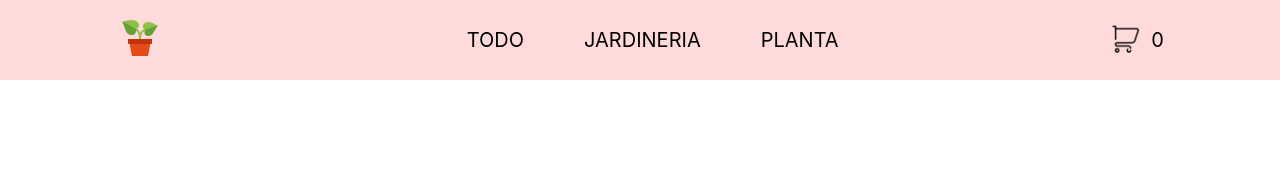
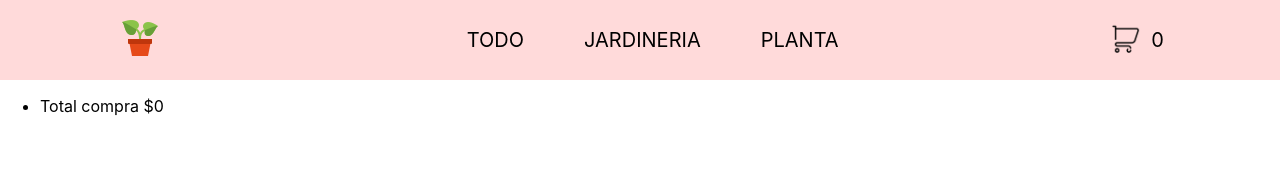
Before and after one commit to Roco210/proyecto-react, a React (Create React App) app: page /cart in a window 1280 px wide. Shown: the top 186 px of the page. Built offline with nearby package versions, Linux system fonts and the light colour scheme.

Commit message:
consulta error

```diff
--- a/src/context/CartProvider.jsx
+++ b/src/context/CartProvider.jsx
@@ -1,4 +1,5 @@
 import { useState } from "react";
+import { createRoutesFromElements } from "react-router";
 import { cartContext } from "./cartContex";
 
 
@@ -29,10 +30,18 @@ const CartProvider = ({children}) => {
       setCart(cartNew)
       console.log(cart)
     };
+
     const initValue= init+1;
     setInit(initValue);
     console.log(init);
   };
+
+  const cartRest =(item)=>{
+    const finder = cart.find((p)=>p.id ===item.id)
+    cart.find((p)=>p.id ===item.id)
+  if(finder){
+    finder.quantity=finder.quantity-1;}}
+
 
 
   const quantityProdsCart = (items)=>{
@@ -40,7 +49,9 @@ const CartProvider = ({children}) => {
       return total;
   };
 
-  return (<cartContext.Provider value={{cart, addItem, dataBase ,setDataBase,product,setProduct, quantityProdsCart,init}}>
+
+
+  return (<cartContext.Provider value={{cart, addItem, dataBase ,setDataBase,product,setProduct, quantityProdsCart,init,cartRest}}>
         {children}
     </cartContext.Provider>)
 
--- a/src/pages/Cart/Cart.jsx
+++ b/src/pages/Cart/Cart.jsx
@@ -1,25 +1,56 @@
-import { useContext } from "react";
+import { useState,useContext,useEffect } from "react";
 import { cartContext } from "../../context/cartContex";
 import "./style.css"
 
 const Cart = () => {
-    const { cart } = useContext(cartContext)
-    console.log(cart)
+    const { cart,init,cartRest} = useContext(cartContext)
+    const[tp,setTp]=useState()
+
+    function  total (cartItems){
+        const price = cartItems.reduce((prev,p)=>prev+p.quantity*p.price,0)
+        return price;
+    };
+    useEffect(()=>{
+
+            const totalPrice=total(cart)
+            setTp(totalPrice)
+
+      },[init])
+
+
+
+
+
+      console.log(cart)
+   console.log (tp)
     return (
         <ul>
             {cart.map((p) => (
                 <li key={p.id} className="cardCart">
-                    <img src={p.image} />
-                    <h4>{p.name}</h4>
-                    <h4>{p.quantity}</h4>
+                    <div>
+                        <img src={p.image} />
+                    </div>
+                    <div>
+                        <h4>{p.name}</h4>
+                    </div>
+                    <div>
+                        <button onClick={()=>cartRest(p)} onChange>-</button>
+                        <h4>{p.quantity}</h4>
+                    </div>
+                    <div>
+                        ${p.price}
+                    </div>
+                    <div>
+                        Total: $ {p.price*p.quantity}
+                    </div>
                 </li>
-
-            ))
-
-            }
+                ))}
+                <li>
+                    Total compra ${tp}
+                </li>
         </ul>
 
     )
-}
+};
 
 export default Cart;
--- a/src/pages/Cart/style.css
+++ b/src/pages/Cart/style.css
@@ -8,7 +8,7 @@
     border: solid ;
 }
 
-.cardCart > img{
+.cardCart >div> img{
     height: 100px;
     width: 100px;
     border-radius: 20px;
```
